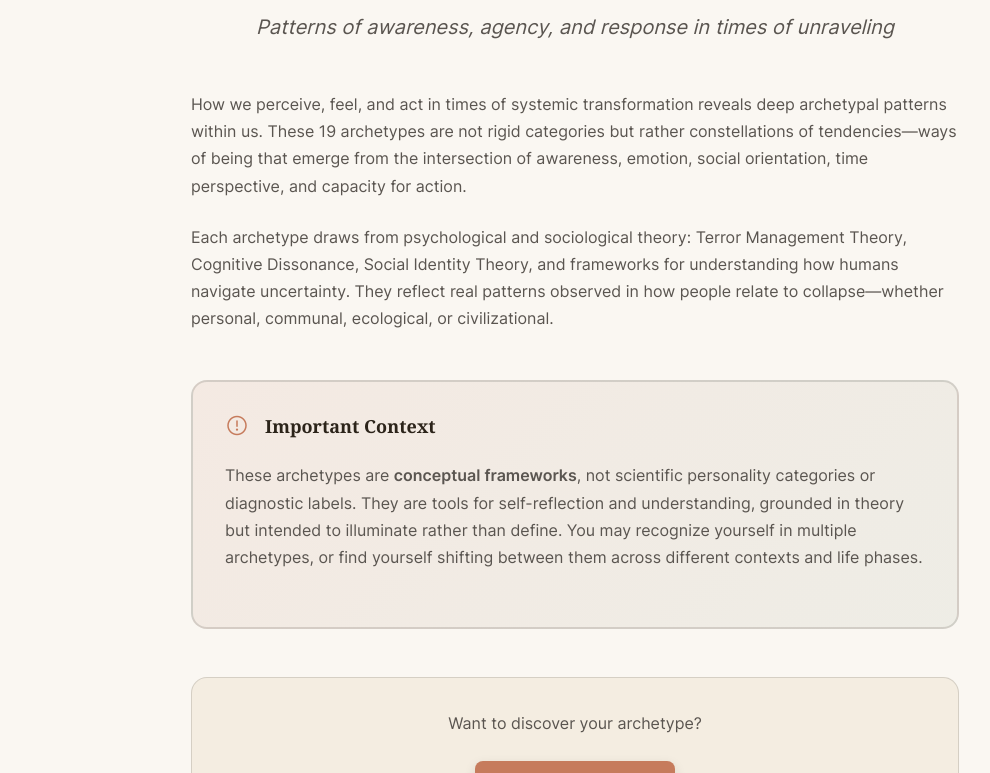
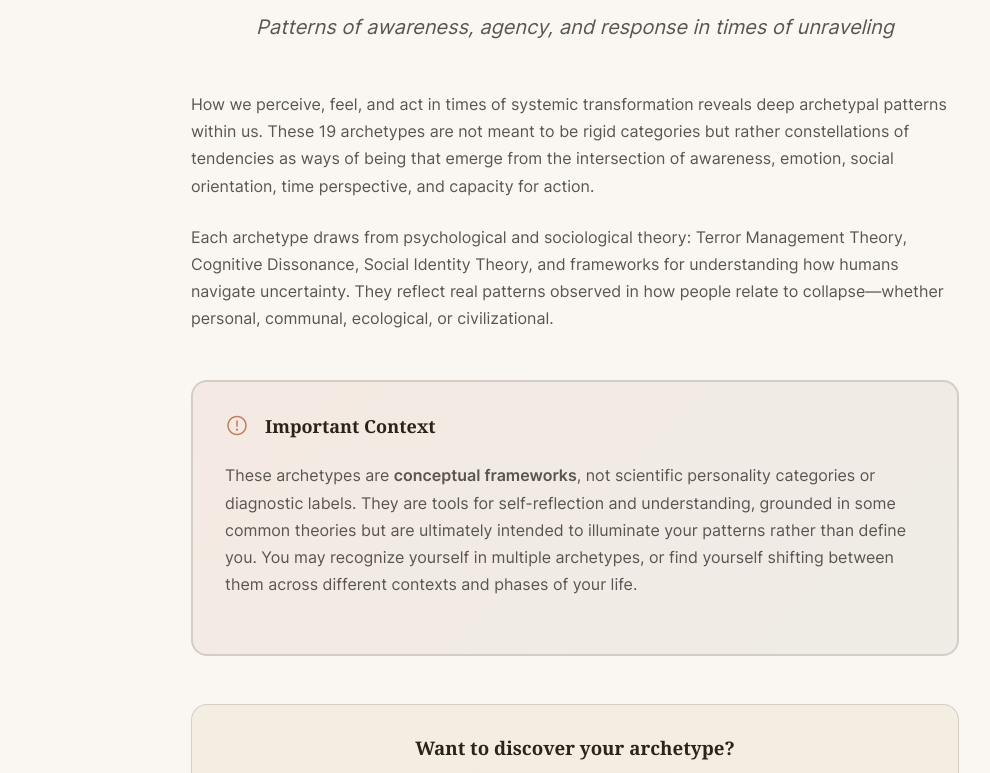
Before and after one commit to m3data/collapse-archetypes, a plain HTML site: page archetypes.html in a window 1280 px wide. Shown: the part 165-938 px from the top of the page, without its empty margins (65-1055 px from the left). Drawn offline with Linux system fonts and the light colour scheme.

Commit message:
copy changes and updates to gitignore

```diff
--- a/archetypes.html
+++ b/archetypes.html
@@ -30,8 +30,8 @@
                 <div class="archetype-intro">
                     <p>
                         How we perceive, feel, and act in times of systemic transformation reveals deep archetypal
-                        patterns within us. These 19 archetypes are not rigid categories but rather constellations
-                        of tendencies—ways of being that emerge from the intersection of awareness, emotion, social
+                        patterns within us. These 19 archetypes are not meant to be rigid categories but rather constellations
+                        of tendencies as ways of being that emerge from the intersection of awareness, emotion, social
                         orientation, time perspective, and capacity for action.
                     </p>
                     <p>
@@ -49,14 +49,14 @@
                         <p>
                             These archetypes are <strong>conceptual frameworks</strong>, not scientific personality
                             categories or diagnostic labels. They are tools for self-reflection and understanding,
-                            grounded in theory but intended to illuminate rather than define. You may recognize yourself
+                            grounded in some common theories but are ultimately intended to illuminate your patterns rather than define you. You may recognize yourself
                             in multiple archetypes, or find yourself shifting between them across different contexts
-                            and life phases.
+                            and phases of your life.
                         </p>
                     </div>
 
                     <div class="cta-box">
-                        <p>Want to discover your archetype?</p>
+                        <h3>Want to discover your archetype?</h3>
                         <a href="index.html" class="btn btn-primary">
                             Take the Quiz
                             <i class="ph ph-arrow-right"></i>
```
Also changed, not shown: index.html (+1 -1 lines), 3 other files.
